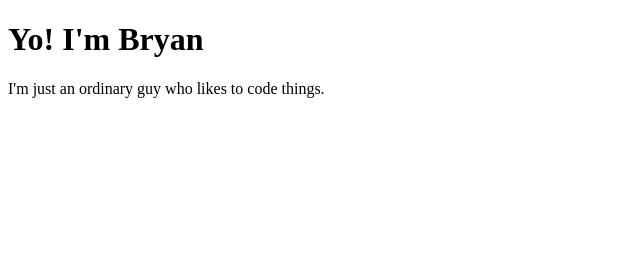
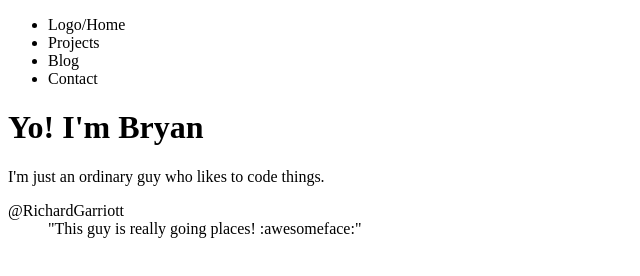
Before and after one commit to zetsuboubrizzle/brizzfolio, a plain HTML site: page project1/index.html in a window 1280 px wide. Shown: the whole page, without its empty margins (0-640 px from the left). Drawn offline with Linux system fonts and the light colour scheme.

Commit message:
Lists
Added unordered list of eventual links at the top of the page with no anchor element.

Also, using a definition list to mimic twitter testimonials - may eventually configure that for other social media as well.

again, just barebones HTML

```diff
--- a/project1/index.html
+++ b/project1/index.html
@@ -7,7 +7,17 @@
   </head>
 
   <body>
+    <ul>
+      <li>Logo/Home</li>
+      <li>Projects</li>
+      <li>Blog</li>
+      <li>Contact</li>
+    </ul>
     <h1>Yo! I'm Bryan</h1>
     <p>I'm just an ordinary guy who likes to code things. </p>
+    <dl>
+      <dt>@RichardGarriott</dt>
+      <dd>"This guy is really going places! :awesomeface:"</dd>
+    </dl>
   </body>
 </html>
```
